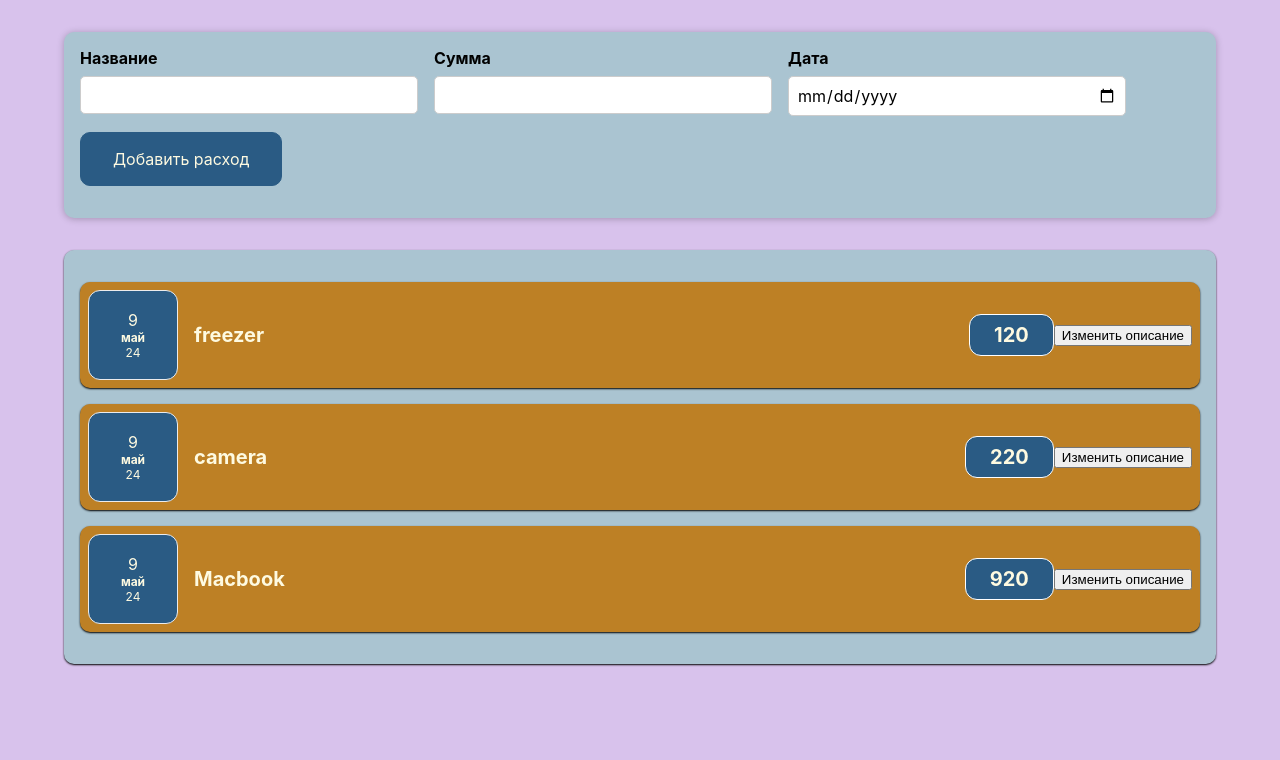
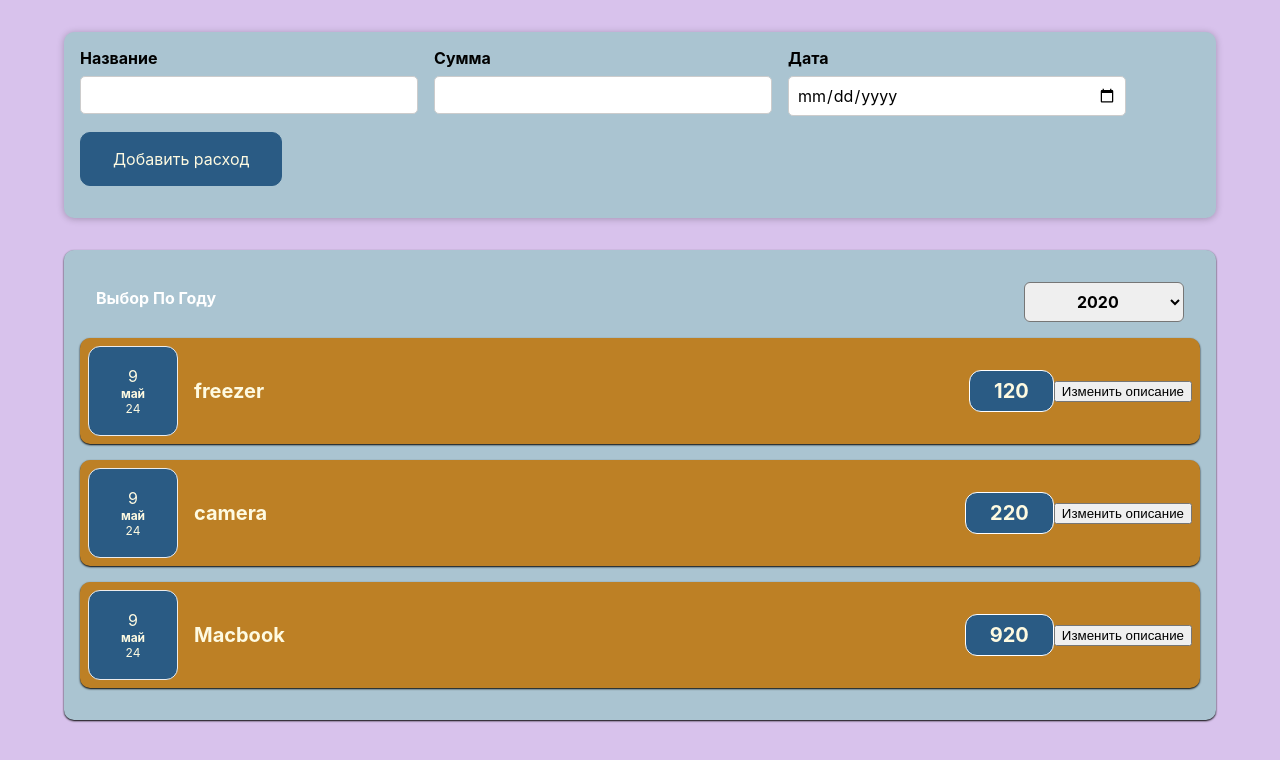
Before and after one commit to AlekseySapunkov/shopping-list, a React (Create React App) app: page / in a window 1280 px wide. Shown: the top 760 px of the page. Built offline with nearby package versions, Linux system fonts and the light colour scheme.

Commit message:
Update Costs.js

```diff
--- a/src/components/costs/Costs.js
+++ b/src/components/costs/Costs.js
@@ -1,10 +1,17 @@
 import ItemCost from "./ItemCost";
 import "./costs.css";
 import Card from "../UI/Card";
+import CostsFilter from "./CostsFilter";
+import React, { useState } from "react";
 const Costs = (props) => {
+  const [selectedYear, setSelectedYear] = useState("2020");
+  const yearChangeHandler = (year) => {
+    setSelectedYear(year);
+  };
   return (
+    <div>
       <Card className="costs">
-      {" "}
+        <CostsFilter year={selectedYear} onChangeYear={yearChangeHandler} />{" "}
         <ItemCost
           date={props.prices[0].date}
           description={props.prices[0].description}
@@ -21,6 +28,7 @@ const Costs = (props) => {
           price={props.prices[2].price}
         ></ItemCost>
       </Card>
+    </div>
   );
 };
 export default Costs;
```
Lines whose indentation alone changed are shown as unchanged.
